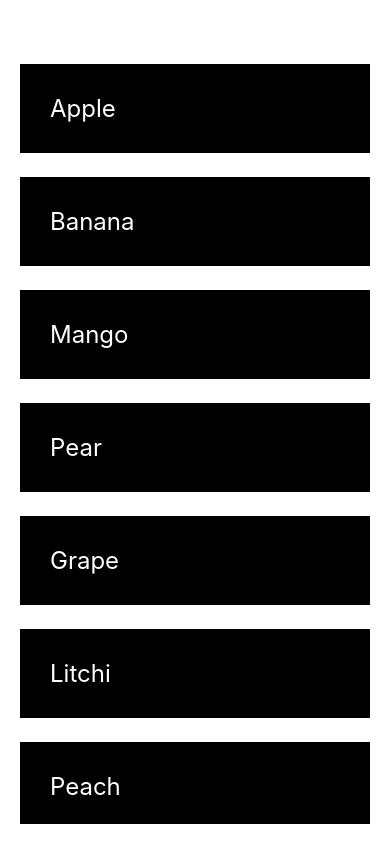
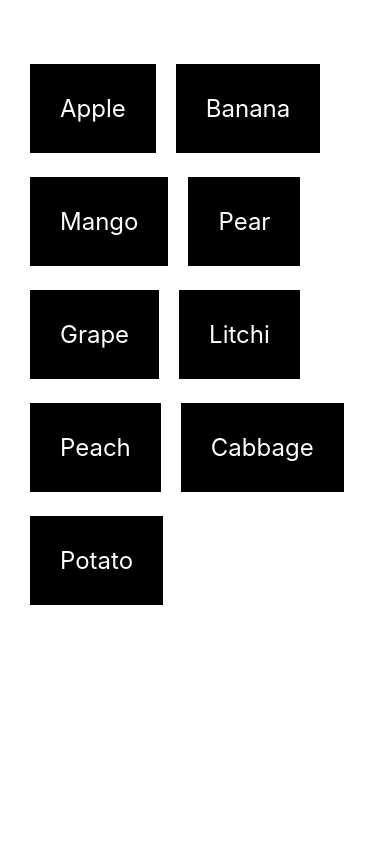
Before and after one commit to sachinkiranti/react-native-learn, a React Native app: screen / in a window 390 px wide. Built offline with nearby package versions, Linux system fonts and the light colour scheme.

Commit message:
feat: flatlist numColumns

```diff
--- a/App.js
+++ b/App.js
@@ -25,6 +25,7 @@
     <View style={styles.container}>
 
       <FlatList
+        numColumns={2}
         keyExtractor={(item) => item.id}
         data={fruit}
         renderItem={({ item }) => (
@@ -50,6 +51,7 @@
     padding: 30,
     backgroundColor: 'black',
     fontSize: 24,
-    color: 'white'
+    color: 'white',
+    marginHorizontal: 10,
   }
 });
```
